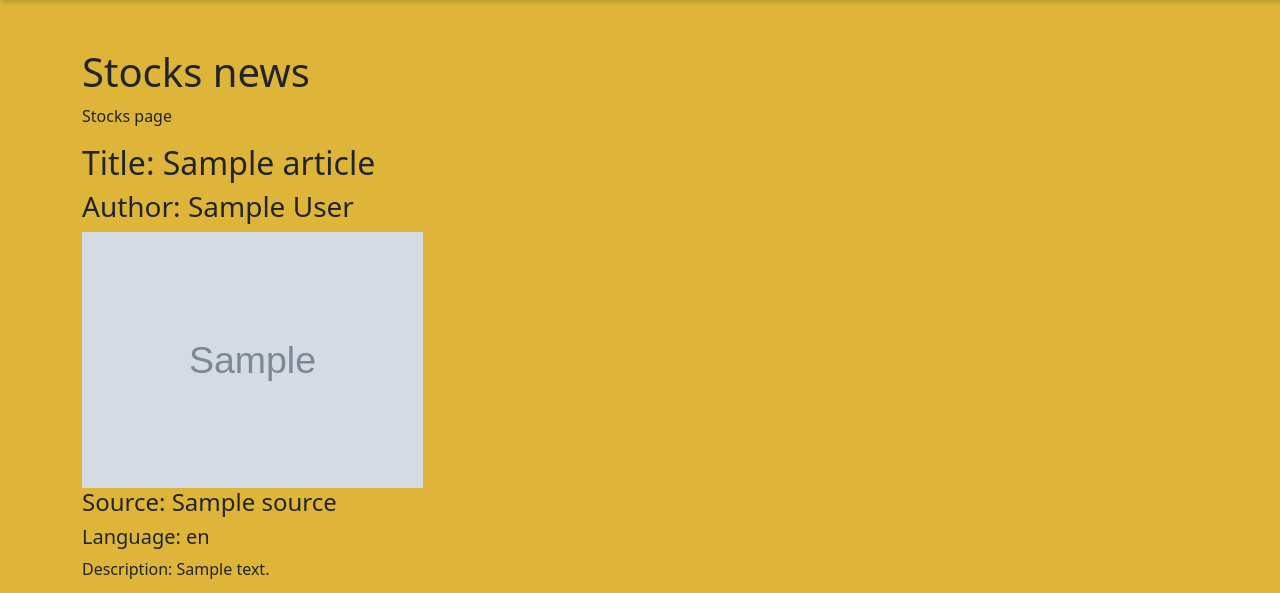
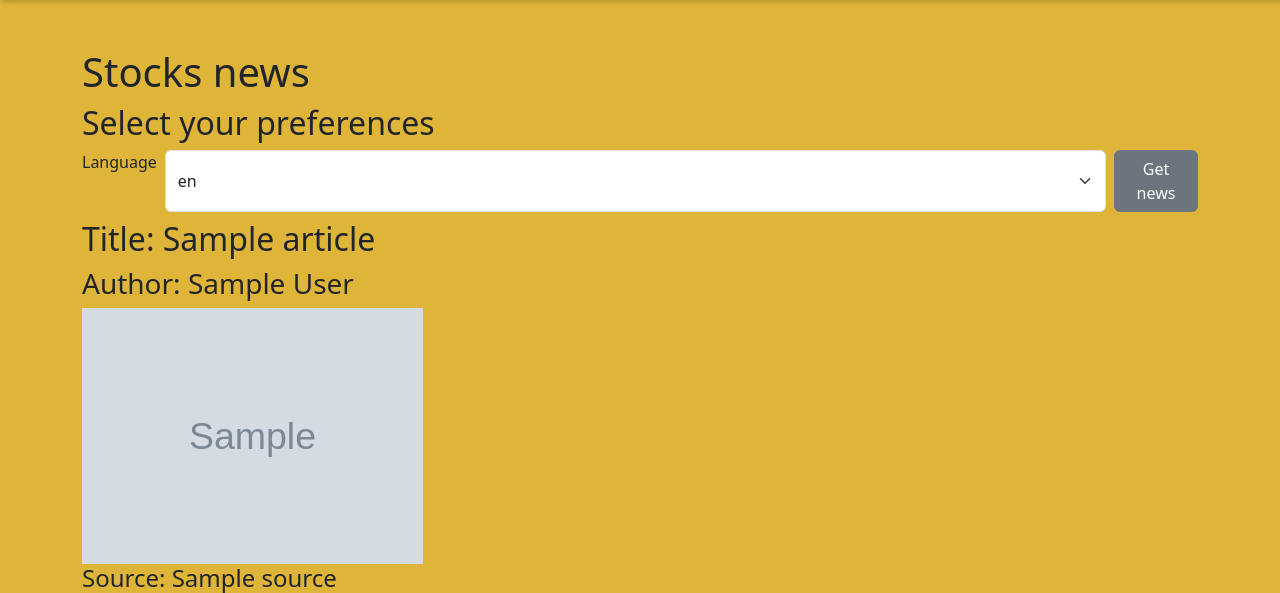
Before and after one commit to Koko-66/stocks-group-5, a Flask app: template src/templates/stocks_news.html in a window 1280 px wide. Shown: the part 76-669 px from the top of the page. Run offline with Flask 3, Linux system fonts and the light colour scheme; the template is opened without the code that fills it: most values are stand-ins (such as "Sample title", 1, 10 or a date in 2020); grey boxes marked "Sample" are stand-in pictures; some libraries are stand-ins or nearby versions.

Commit message:
Add filtering news by language.

```diff
--- a/src/templates/base.html
+++ b/src/templates/base.html
@@ -32,7 +32,7 @@
                   Dropdown
                 </a>
                 <ul class="dropdown-menu" aria-labelledby="navbarDropdown">
-                  <li><a class="dropdown-item" href="{{ url_for('stocks_news.connect_to_api') }}">News</a></li>
+                  <li><a class="dropdown-item" href="{{ url_for('stocks_news.get_news') }}">News</a></li>
                   <li><a class="dropdown-item" href="#">Another action</a></li>
                   <li><hr class="dropdown-divider"></li>
                   <li><a class="dropdown-item" href="#">Something else here</a></li>
--- a/src/templates/stocks_news.html
+++ b/src/templates/stocks_news.html
@@ -3,9 +3,36 @@
 {% block content %}
 <div>
     <h1>Stocks news</h1>
-    <p>Stocks page</p>
+    <h2>Select your preferences</h2>
     {#{ news_data }#}
-
+    <form class="my-2" method="POST" action="{{ url_for('stocks_news.get_news') }}">
+        <div class="d-flex gap-2">
+        <label for="language">Language</label>
+        <select name="language" class="form-select" aria-label="Default select example">
+            {% for code, language in languages.items() %}
+                {% if selected_language == code %}
+                <option value="{{ code }}" selected>{{ language }}</option>
+                {% else %}
+                <option value="{{ code }}">{{ language }}</option>
+                {% endif %}
+            {% endfor %}
+        </select>
+    <!-- </div> -->
+        <!-- <div class="d-grid gap-2"> -->
+            <button class=" btn btn-secondary" type="submit">Get news</button>
+        </div>
+</form>
+{% if news_data %}
+    <div class="alert alert-success" role="alert">
+        News data received
+        Language: {{ language }}
+    </div>
+{% endif %}
+{% if not articles %}
+    <div class="alert alert-warning" role="alert">
+        No news data received
+    </div>
+{% endif %}
 {% for article in articles %}
     <h2>Title: {{ article.title }}</h2>
     <h3>Author: {{ article.author }}</h3>
```
Also changed, not shown: src/stocks_news.py (+28 -9 lines).
